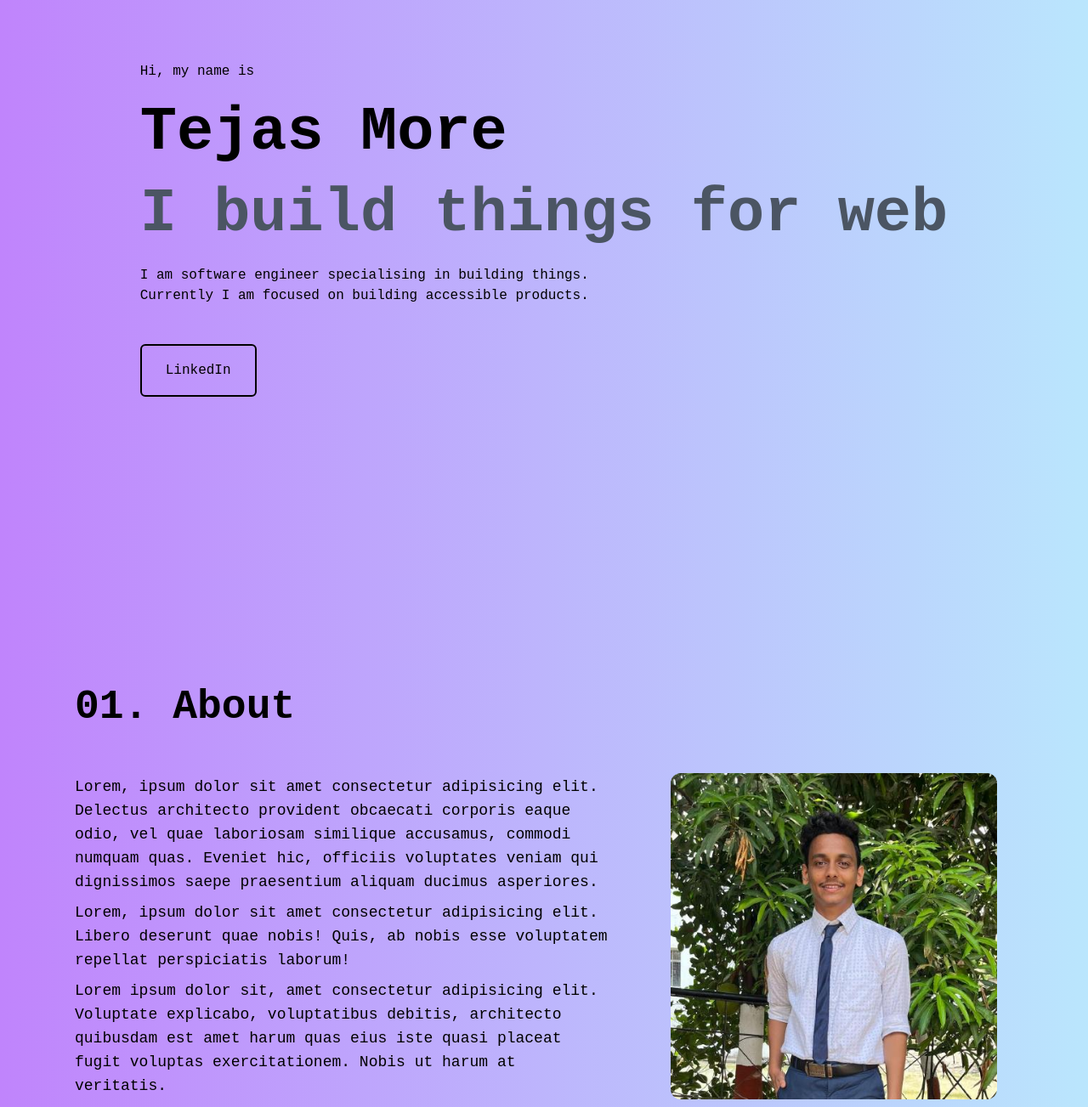
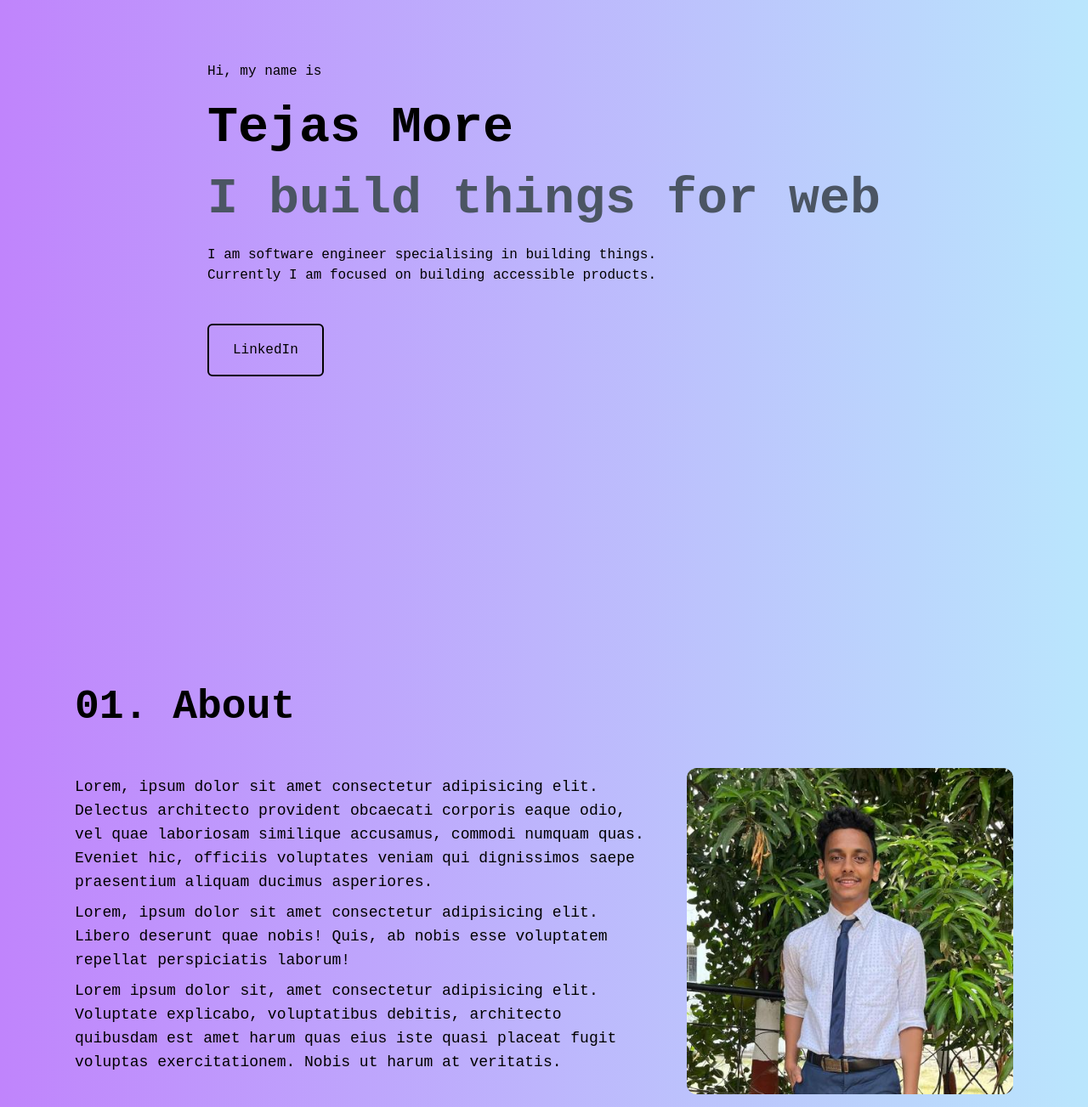
Before and after one commit to tejxsmore/portfolio, an Astro site: page / in a window 1280 px wide. Shown: the part 80-1383 px from the top of the page at 85% size. Built offline with nearby package versions, Linux system fonts and the light colour scheme; Astro itself is replaced by a stand-in of ours.

Commit message:
Initial styling done

```diff
--- a/src/components/About.astro
+++ b/src/components/About.astro
@@ -8,10 +8,10 @@ import { Image, Picture } from "@astrojs/image/components";
     id="about"
     class="flex bg-gradient-to-r from-purple-400 to-sky-200 justify-center items-center"
   >
-    <div class="h-screen max-w-7xl p-16">
+    <div class="h-screen py-16">
       <h1 class="text-5xl font-bold m-6">01. About</h1>
       <div class="flex">
-        <div class="basis-3/5 m-6">
+        <div class="m-6 max-w-2xl">
           <p class="my-2 text-lg font-medium">
             Lorem, ipsum dolor sit amet consectetur adipisicing elit. Delectus
             architecto provident obcaecati corporis eaque odio, vel quae
@@ -31,7 +31,7 @@ import { Image, Picture } from "@astrojs/image/components";
             harum at veritatis.
           </p>
         </div>
-        <div class="basis-2/5 m-6 flex justify-center items-center">
+        <div class="m-6 flex justify-center items-center">
           <img
             class="rounded-xl w-96 h-96"
             src="/images/tejasmore.jpg"
--- a/src/components/Contact.astro
+++ b/src/components/Contact.astro
@@ -8,7 +8,7 @@ const year = new Date().getFullYear();
     id="contact"
     class="flex bg-gradient-to-r from-purple-400 to-sky-200 justify-center items-center"
   >
-    <div class="max-w-4xl p-16 pt-40">
+    <div class="max-w-4xl mt-32 mb-16">
       <div class="text-center p-6">
         <h1 class="text-5xl font-extrabold">03. Get in Touch</h1>
       </div>
--- a/src/components/Content.astro
+++ b/src/components/Content.astro
@@ -1,16 +1,18 @@
 ---
 import Layout from "../layouts/Layout.astro";
+import Navbar from "./Navbar.astro";
 ---
 
 <Layout>
+  <Navbar />
   <div
     id="content"
     class="flex bg-gradient-to-r from-purple-400 to-sky-200 justify-center items-center"
   >
-    <div class="h-screen max-w-6xl p-16 pt-32">
+    <div class="h-screen py-32">
       <p class="m-6">Hi, my name is</p>
-      <h1 class="m-6 font-extrabold text-7xl">Tejas More</h1>
-      <h2 class="m-6 font-extrabold text-7xl text-gray-600">
+      <h1 class="m-6 font-black text-6xl">Tejas More</h1>
+      <h2 class="m-6 font-black text-6xl text-gray-600">
         I build things for web
       </h2>
       <p class="m-6 max-w-xl mb-16">
--- a/src/components/Projects.astro
+++ b/src/components/Projects.astro
@@ -7,7 +7,7 @@ import Layout from "../layouts/Layout.astro";
     id="projects"
     class="flex bg-gradient-to-r from-purple-400 to-sky-200 justify-center items-center"
   >
-    <div class="max-w-6xl p-12">
+    <div class="h-screen max-w-6xl m-40 mt-80">
       <div>
         <h1 class="text-5xl font-extrabold p-6">02. My Projects</h1>
       </div>
--- a/src/pages/index.astro
+++ b/src/pages/index.astro
@@ -1,6 +1,5 @@
 ---
 import Layout from "../layouts/Layout.astro";
-import Navbar from "../components/Navbar.astro";
 import Content from "../components/Content.astro";
 import About from "../components/About.astro";
 // import Experience from "../components/Experience.astro";
@@ -9,7 +8,6 @@ import Contact from "../components/Contact.astro";
 ---
 
 <Layout title="Tejas More">
-  <Navbar />
   <Content />
   <About />
   <!-- <Experience /> -->
```
